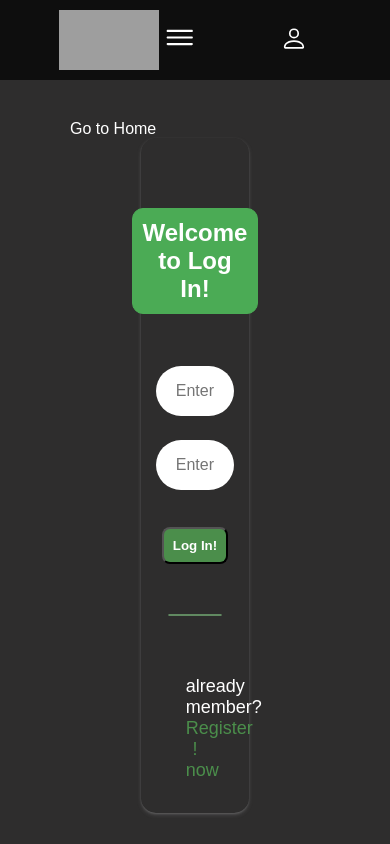
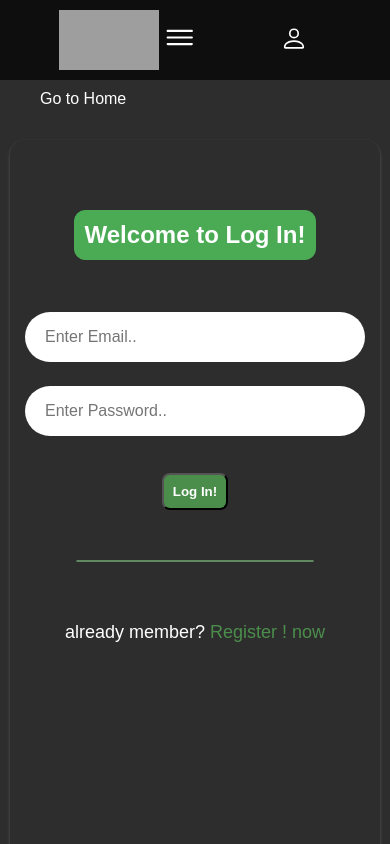
Before and after one commit to ShraddhaMulekar/Croma-frontend, a React (Vite) app: page /log_in in a window 390 px wide. Shown: the top 844 px of the page. Built offline with nearby package versions, Linux system fonts and the light colour scheme; grey boxes are pictures that could not be loaded.

Commit message:
completed

```diff
--- a/components/SignIn.css
+++ b/components/SignIn.css
@@ -91,3 +91,33 @@
     text-decoration: none;
     padding: 30px;
 }
+
+/* responsive */
+@media only screen and (max-width: 769px) {
+    body{
+        width: auto;
+    }
+    .signIn_container{
+        width: 80%;
+        height: auto;
+        margin-top: 50px;
+        margin-bottom: 30px;
+    }
+    .signIn_head_container{
+        padding: 10px;
+    }
+}
+
+@media only screen and (max-width: 426px) {
+    body{
+        width: auto;
+    }
+    .signIn_container{
+        width: 100%;
+        height: 100vh;
+        margin: 32px 0;
+    }
+    .signIn_head_container{
+        padding: 10px;
+    }
+}
```
